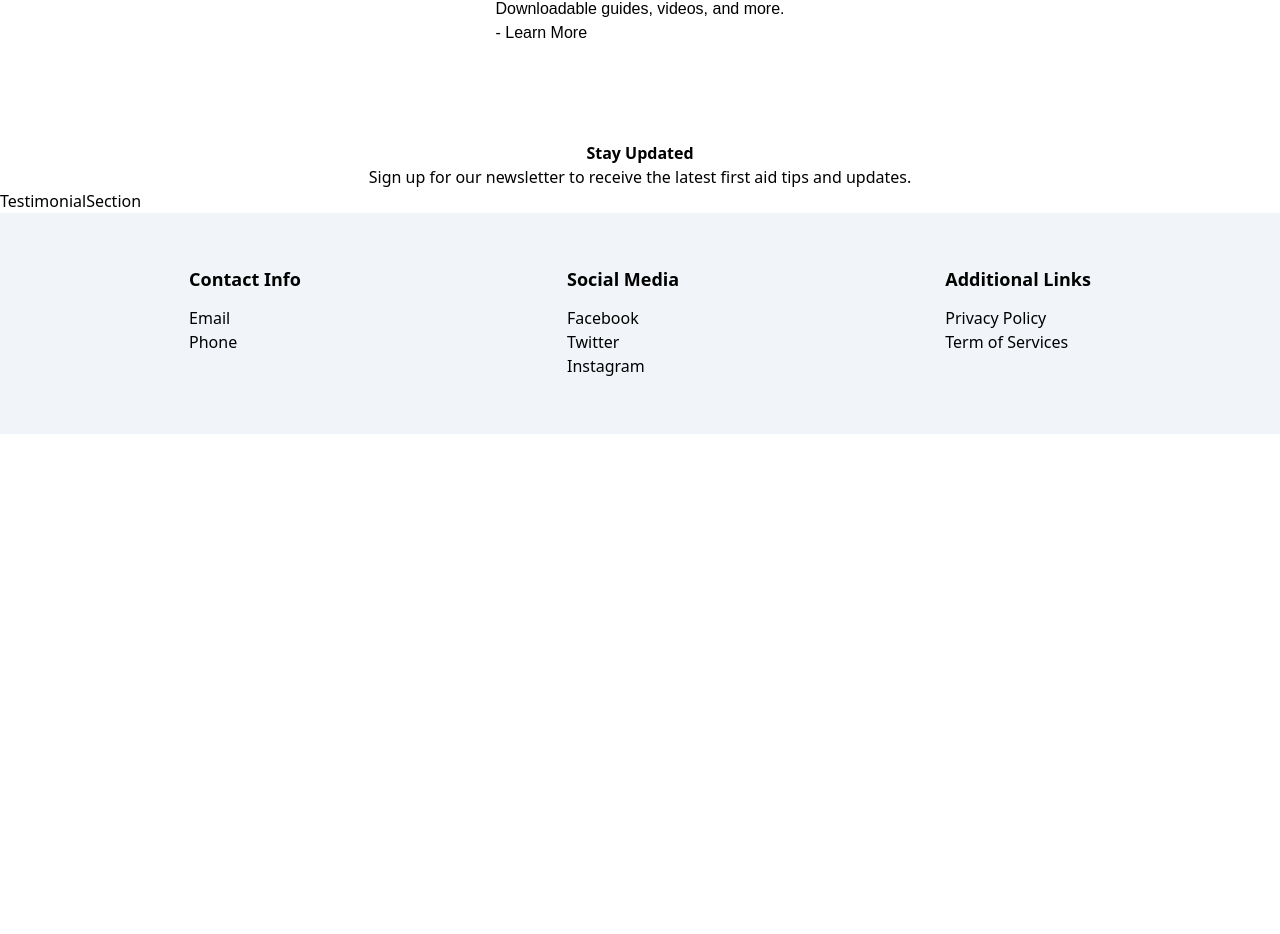
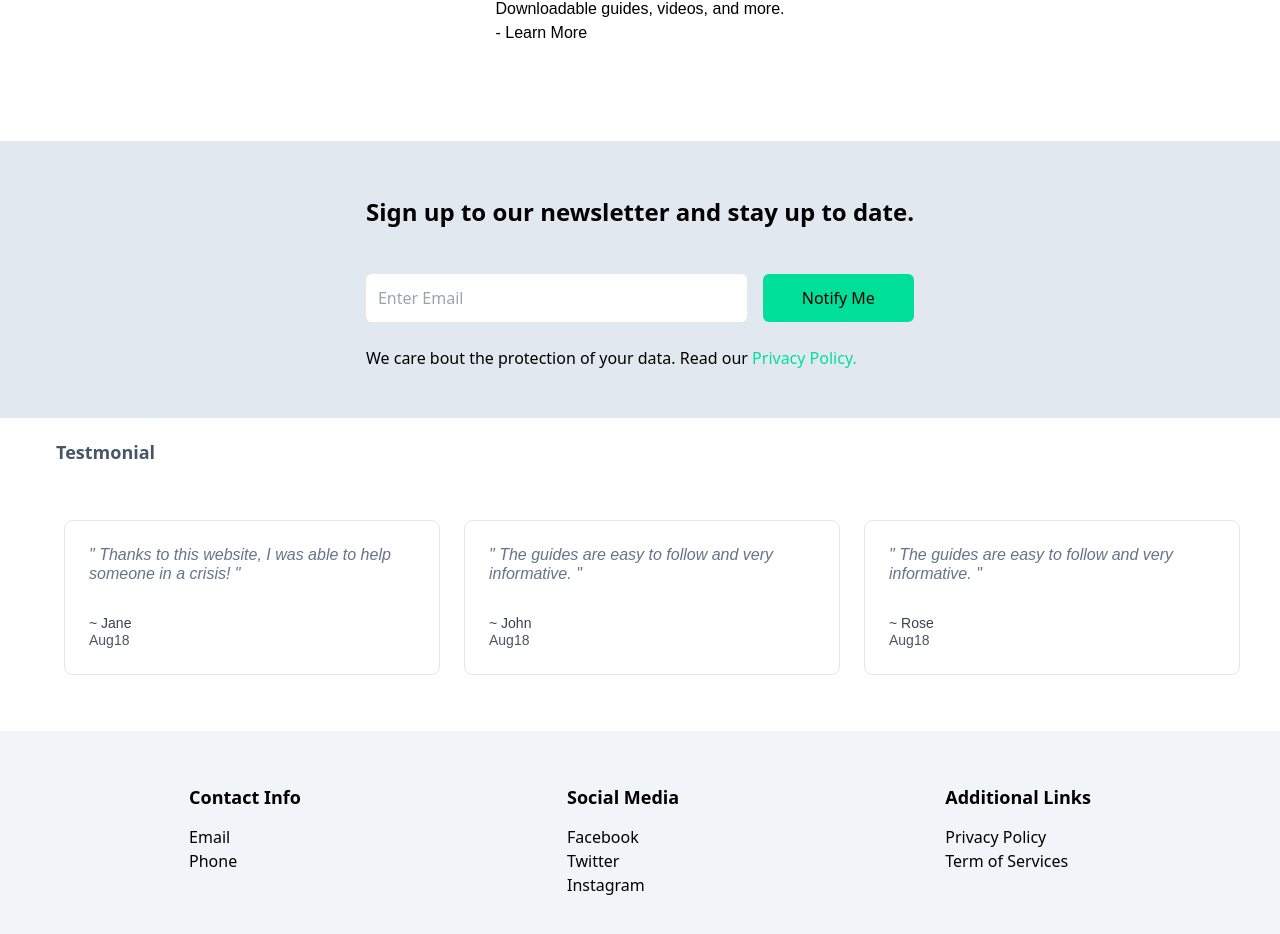
Before and after one commit to erhic/FirstAidwebapp, a React (Vite) app: page / in a window 1280 px wide. Shown: the part 1676-2610 px from the top of the page. Before the commit the page ends 2110 px from the top, so only its background shows below. Built offline with nearby package versions, Linux system fonts and the light colour scheme.

Commit message:
feat:add thye testimomial section ,update homepage styling

```diff
--- a/src/Sections/Homepage/SubscribeSection.jsx
+++ b/src/Sections/Homepage/SubscribeSection.jsx
@@ -1,15 +1,29 @@
 const SubscribeSection = () => {
   return (
-    <section className="flex justify-center">
+    <section className="flex justify-center bg-slate-200 py-8">
       <div className="justify-center">
-        <h3 className="flex justify-center text-center font-semibold">
-          Stay Updated
-        </h3>
-        <p className="font-monteserrat">
-          Sign up for our newsletter to receive the latest first aid tips and
-          updates.
-        </p>
-        <form action=""></form>
+        <p className="font-monteserrat"></p>
+        <div className="lg:col-span-2 my-4">
+          <h1 className="md:text-1xl sm:text-2xl text-1xl font-bold py-2">
+            Sign up to our newsletter and stay up to date.
+          </h1>
+        </div>
+        <div className="my-4">
+          <div className="flex flex-col sm:flex-row items-center justify-between w-full">
+            <input
+              className="p-3 flex w-full rounded-md text-black"
+              type="email"
+              placeholder="Enter Email"
+            />
+            <button className="bg-[#00df9a] text-black rounded-md font-medium w-[200px] ml-4 my-6 px-6 py-3">
+              Notify Me
+            </button>
+          </div>
+          <p>
+            We care bout the protection of your data. Read our
+            <span className="text-[#00df9a]"> Privacy Policy.</span>
+          </p>
+        </div>
       </div>
     </section>
   );
--- a/src/Sections/Homepage/TestimonialSection.jsx
+++ b/src/Sections/Homepage/TestimonialSection.jsx
@@ -1,5 +1,39 @@
+import { HomeTestimonial } from "../../Constants";
+
 const TestimonialSection = () => {
-  return <div>TestimonialSection</div>;
+  return (
+    <>
+      <h3 className="pl-14 text-lg font-bold text-slate-600 pt-6">
+        Testmonial
+      </h3>
+      <section className="w-full flex gap-6 justify-center py-14 font-palanquin px-10">
+        <h3></h3>
+        {HomeTestimonial.map((item) => (
+          <div
+            key={item.clientStatement}
+            className="max-w-sm w-full lg:max-w-2/5 lg:flex"
+          >
+            <div className="border  rounded-lg p-6">
+              <div className="mb-8">
+                <p className="text-gray-700 text-base italic text-slate-500">
+                  {'" ' + item.clientStatement + ' " '}
+                </p>
+              </div>
+              <div className="flex items-center">
+                {/* <img className="w-10 h-10 rounded-full mr-4" src="/img/jonathan.jpg" alt="Avatar of Jonathan Reinink"> */}
+                <div className="text-sm">
+                  <p className="text-gray-700 leading-none">
+                    {"~ " + item.clientName}
+                  </p>
+                  <p className="text-gray-600">Aug{18}</p>
+                </div>
+              </div>
+            </div>
+          </div>
+        ))}
+      </section>
+    </>
+  );
 };
 
 export default TestimonialSection;
--- a/src/Sections/Navigation.jsx
+++ b/src/Sections/Navigation.jsx
@@ -9,9 +9,12 @@ const Navigation = () => {
         <img src={firstaidkitelog} alt="" />
       </div>
       <div className="navlink">
-        <ul className="flex gap-8  max-lg:hidden">
+        <ul className="flex gap-8  max-lg:hidden font-monteserrat text-slate-700 ">
           {navigationMenu.map((item) => (
-            <li key={item.menuName}>
+            <li
+              className="hover:text-slate-900 border-b-4 border-slate-100 hover:border-b-4 hover:border-red-600"
+              key={item.menuName}
+            >
               <a href={item.routePath}>{item.menuName}</a>
             </li>
           ))}
```
